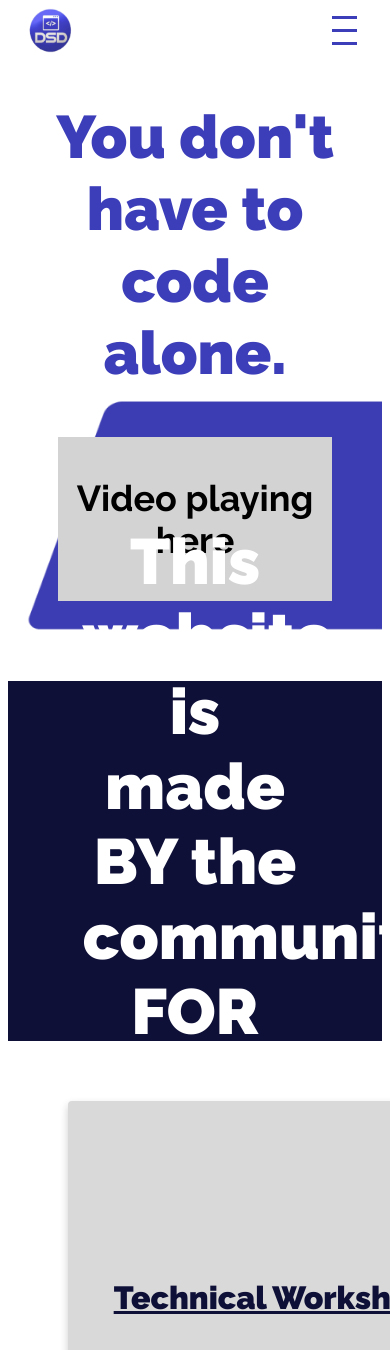
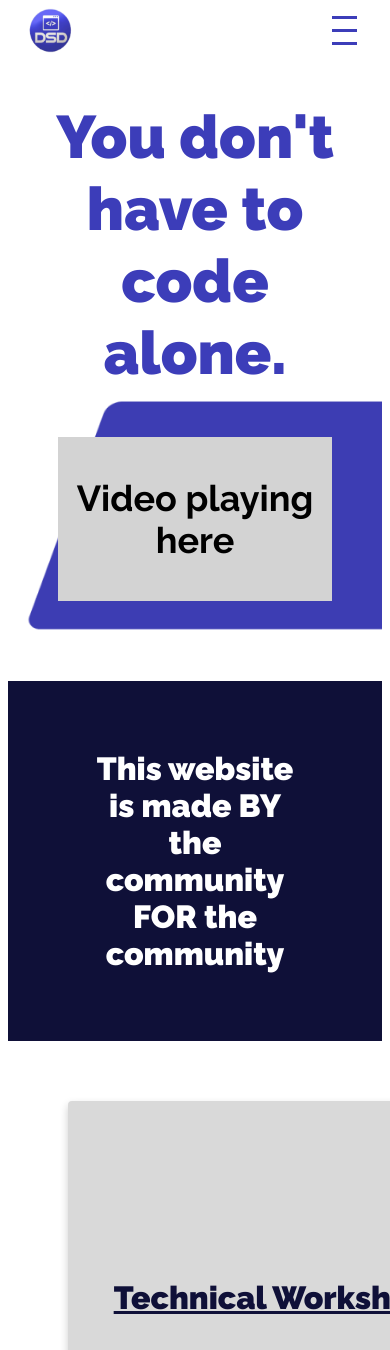
Before and after one commit to dallassoftwaredevelopers/DSDsite, a Next.js app: page / in a window 390 px wide. Shown: the top 1350 px of the page. Built offline with nearby package versions, Linux system fonts and the light colour scheme.

Commit message:
css edits

```diff
--- a/src/app/components/bannerSection/bannerSection.module.css
+++ b/src/app/components/bannerSection/bannerSection.module.css
@@ -16,3 +16,17 @@
   font-weight: 900;
   font-family: 'Raleway', sans-serif;
 }
+
+/* Mobile devices */
+@media only screen and (max-width: 767px) {
+  .bannerText {
+    font-size: 2rem;
+  }
+}
+
+/* Medium-sized devices (like tablets in portrait and landscape mode) */
+@media only screen and (min-width: 768px) and (max-width: 991px) {
+  .bannerText {
+    font-size: 3rem;
+  }
+}
```
